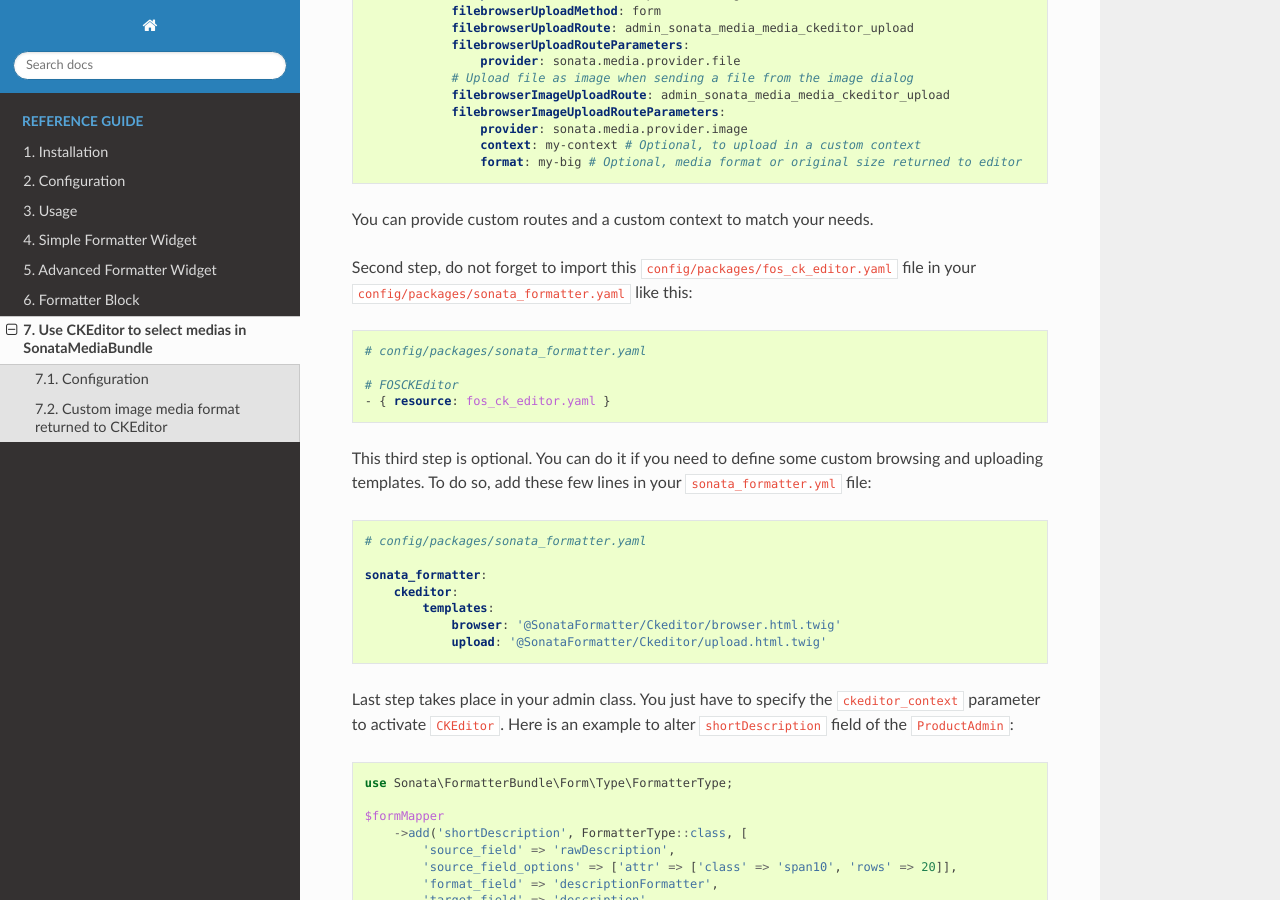
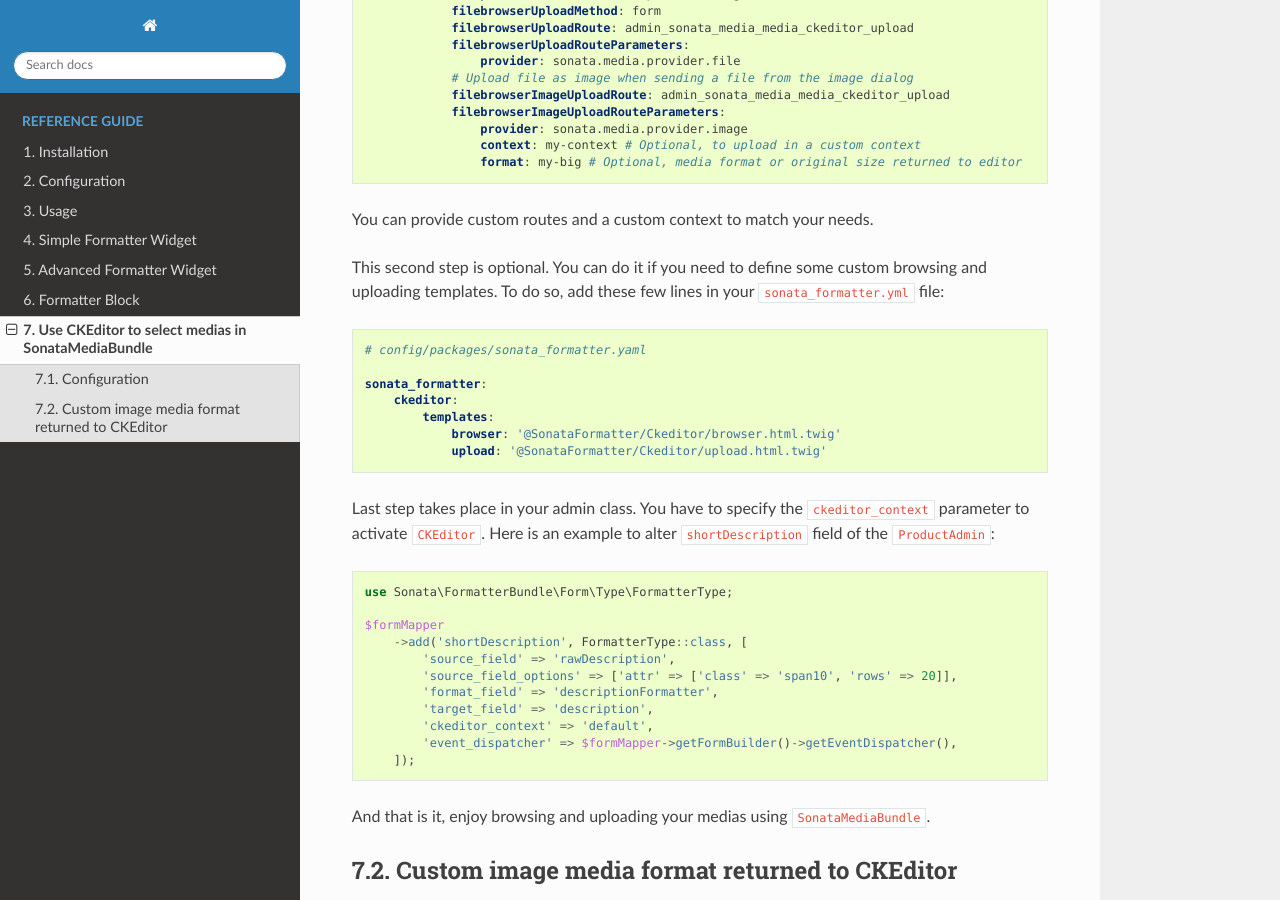
Before and after one commit to sonata-project/SonataFormatterBundle, a Sphinx documentation site: the page built from docs/reference/ckeditor_medias.rst, in a window 1280 px wide and 900 px high, scrolled down 826 px. Built offline with Sphinx 7.4.7 and the Read the Docs theme 2.0.0, drawn with Linux system fonts in a browser that asks for light colours.

Commit message:
[Docs] removed obsolete step (#395)
* [Docs] removed obsolete step

* [Docs] some small adjustments

```diff
--- a/docs/reference/ckeditor_medias.rst
+++ b/docs/reference/ckeditor_medias.rst
@@ -54,17 +54,7 @@
 
 You can provide custom routes and a custom context to match your needs.
 
-Second step, do not forget to import this ``config/packages/fos_ck_editor.yaml`` file
-in your ``config/packages/sonata_formatter.yaml`` like this:
-
-.. code-block:: yaml
-
-  # config/packages/sonata_formatter.yaml
-
-  # FOSCKEditor
-  - { resource: fos_ck_editor.yaml }
-
-This third step is optional. You can do it if you need to define some
+This second step is optional. You can do it if you need to define some
 custom browsing and uploading templates. To do so, add these few lines
 in your ``sonata_formatter.yml`` file:
 
@@ -78,7 +68,7 @@
               browser: '@SonataFormatter/Ckeditor/browser.html.twig'
               upload: '@SonataFormatter/Ckeditor/upload.html.twig'
 
-Last step takes place in your admin class. You just have to specify the
+Last step takes place in your admin class. You have to specify the
 ``ckeditor_context`` parameter to activate ``CKEditor``.
 Here is an example to alter ``shortDescription`` field of the
 ``ProductAdmin``::
--- a/docs/reference/formatter_widget.rst
+++ b/docs/reference/formatter_widget.rst
@@ -1,7 +1,6 @@
 .. index::
     double: Widget; Usage
     double: Widget; Configuration
-
 
 One recurrent need is to provide some kind of rich user interface to
 edit content.
@@ -52,7 +51,6 @@
    :alt: formatter with MarkItUp!
 
    The formatter with MarkItUp!
-
 
 How to use it ?
 ---------------
```
Also changed, not shown: docs/reference/installation.rst (+3 -7 lines).
